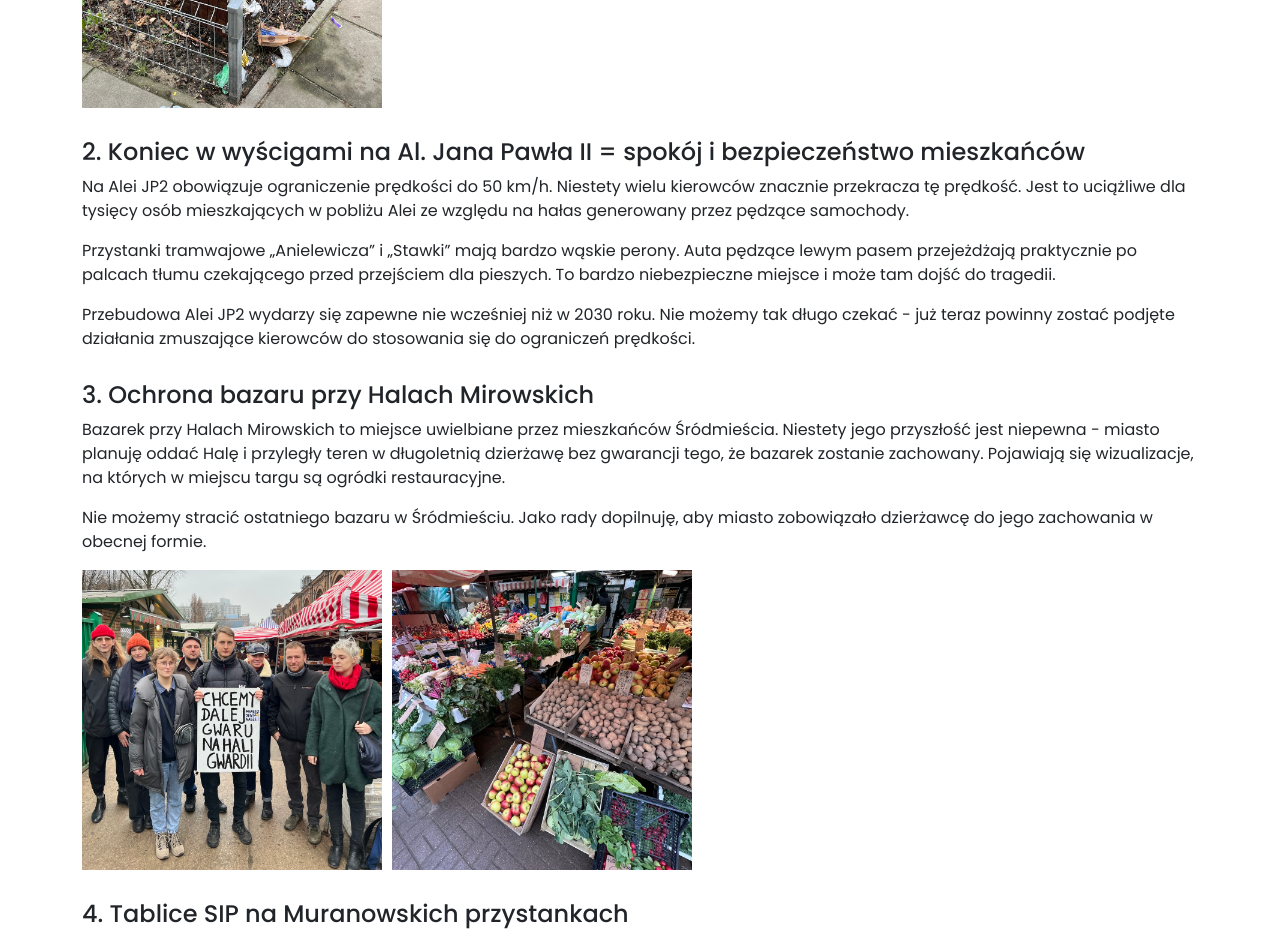
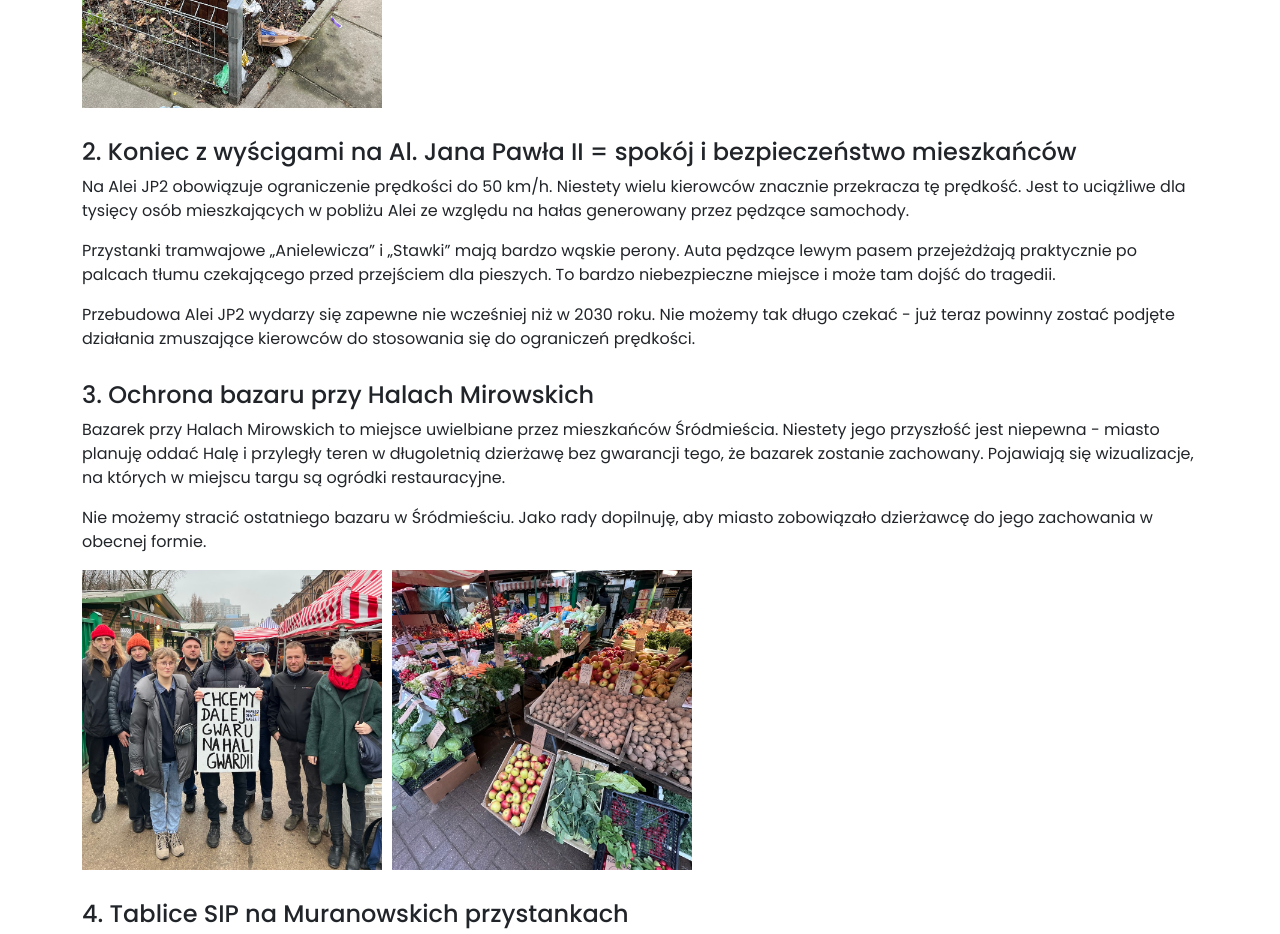
Before and after one commit to drzamich/drzazga2024, a plain HTML site: page index.html in a window 1280 px wide. Shown: the part 2540-3474 px from the top of the page. Drawn offline with nearby package versions, Linux system fonts and the light colour scheme.

Commit message:
fix typo

```diff
--- a/index.html
+++ b/index.html
@@ -142,7 +142,7 @@
             </div>
 
             <div class="program-item">
-                <h4>2. Koniec w wyścigami na Al. Jana Pawła II = spokój i bezpieczeństwo mieszkańców</h4>
+                <h4>2. Koniec z wyścigami na Al. Jana Pawła II = spokój i bezpieczeństwo mieszkańców</h4>
                 <p>Na Alei JP2 obowiązuje ograniczenie prędkości do 50 km/h. Niestety wielu kierowców znacznie
                     przekracza tę
                     prędkość. Jest to uciążliwe dla tysięcy osób mieszkających w pobliżu Alei ze względu na hałas
```
